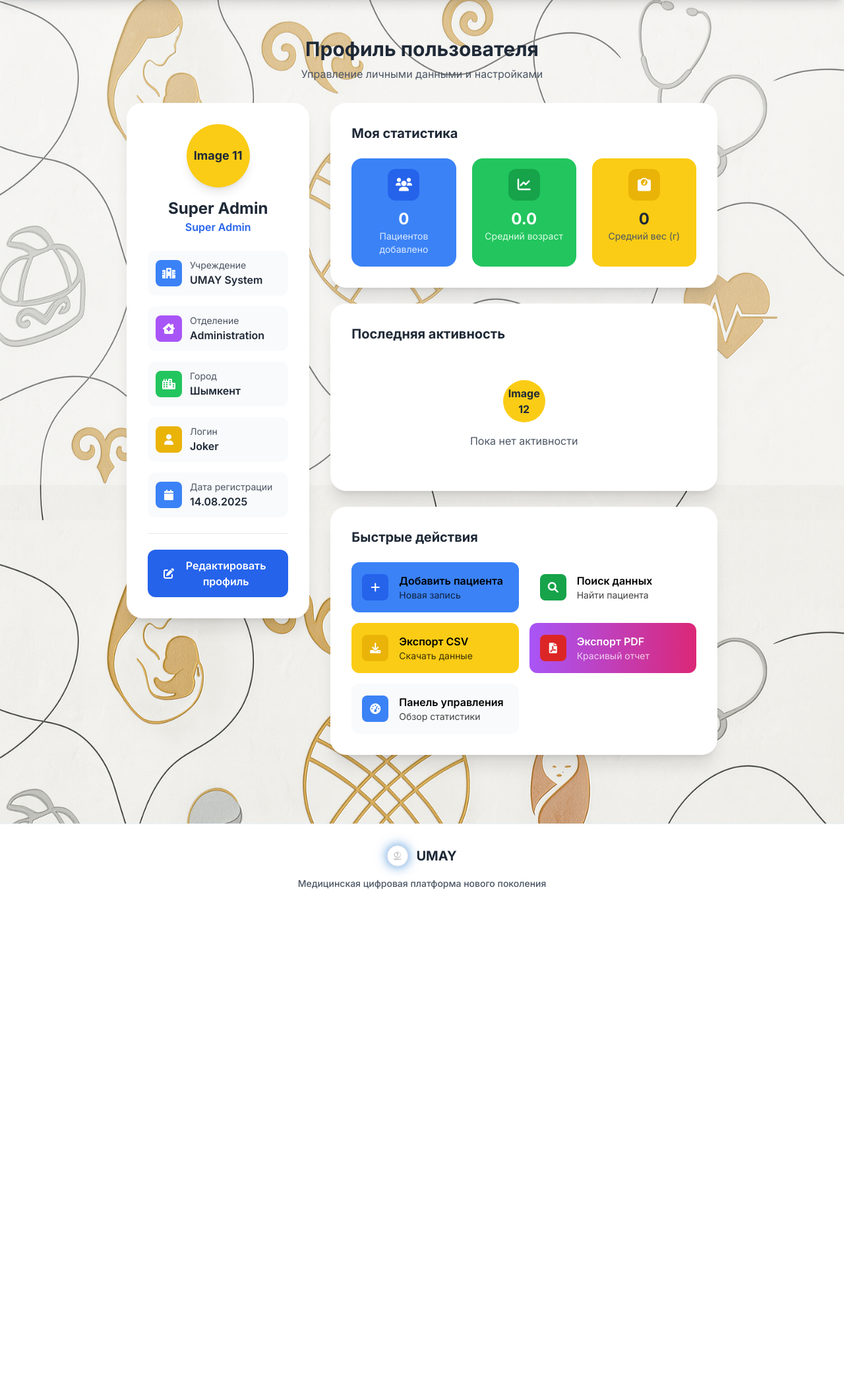
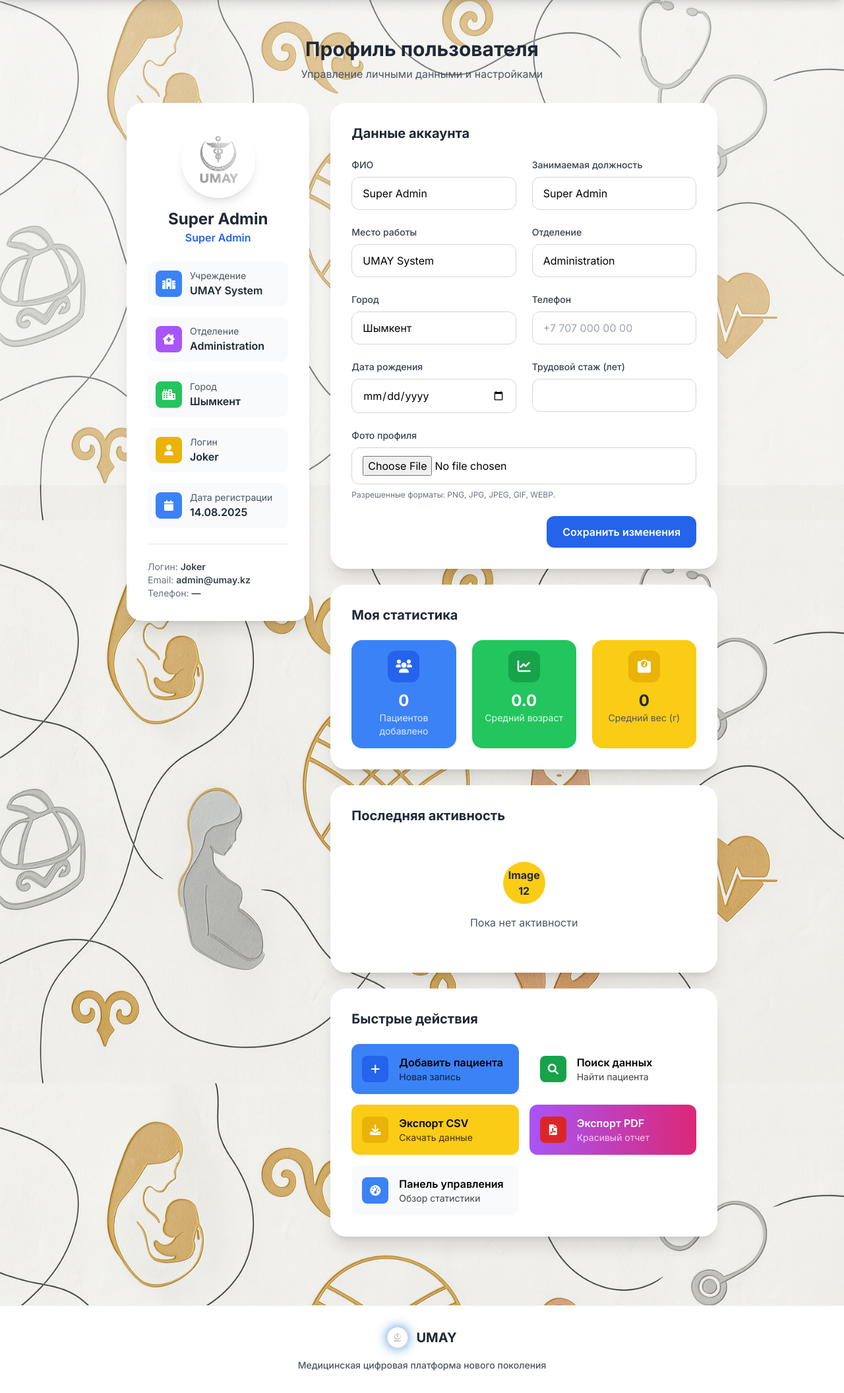
Before and after one commit to Sapar-ali/UMAY_app, a Flask app: page /profile in a window 1280 px wide. Shown: the part 65-2176 px from the top of the page at 66% size. Before the commit the page ends 1412 px from the top, so only its background shows below. Run offline with Flask 3, Linux system fonts and the light colour scheme; a user stored in the database is signed in; parts of the project's set-up code (start-up, migrations or seed data) failed here and were passed over; some libraries are stand-ins or nearby versions.

Commit message:
Profile page: editable account details + avatar upload; models extended; init auto-adds new columns; /profile supports GET/POST

```diff
--- a/app.py
+++ b/app.py
@@ -789,19 +789,39 @@ def init_database():
                     add_column_if_missing('user_pro', 'is_email_verified BOOLEAN DEFAULT 0')
                     add_column_if_missing('user_pro', 'email_verification_token VARCHAR(100)')
                     add_column_if_missing('user_pro', 'email_verification_expires DATETIME')
+                    # Profile columns (sqlite)
+                    add_column_if_missing('user_pro', 'date_of_birth DATE')
+                    add_column_if_missing('user_pro', 'work_experience_years INTEGER')
+                    add_column_if_missing('user_pro', 'phone VARCHAR(20)')
+                    add_column_if_missing('user_pro', 'avatar_filename VARCHAR(255)')
                     add_column_if_missing('user_mama', 'email VARCHAR(120)')
                     add_column_if_missing('user_mama', 'is_email_verified BOOLEAN DEFAULT 0')
                     add_column_if_missing('user_mama', 'email_verification_token VARCHAR(100)')
                     add_column_if_missing('user_mama', 'email_verification_expires DATETIME')
+                    # Profile columns (sqlite)
+                    add_column_if_missing('user_mama', 'date_of_birth DATE')
+                    add_column_if_missing('user_mama', 'work_experience_years INTEGER')
+                    add_column_if_missing('user_mama', 'phone VARCHAR(20)')
+                    add_column_if_missing('user_mama', 'avatar_filename VARCHAR(255)')
                 else:
                     add_column_if_missing('user_pro', 'email VARCHAR(120)')
                     add_column_if_missing('user_pro', 'is_email_verified BOOLEAN DEFAULT FALSE')
                     add_column_if_missing('user_pro', 'email_verification_token VARCHAR(100)')
                     add_column_if_missing('user_pro', 'email_verification_expires TIMESTAMP')
+                    # Profile columns (postgres)
+                    add_column_if_missing('user_pro', 'date_of_birth DATE')
+                    add_column_if_missing('user_pro', 'work_experience_years INTEGER')
+                    add_column_if_missing('user_pro', 'phone VARCHAR(20)')
+                    add_column_if_missing('user_pro', 'avatar_filename VARCHAR(255)')
                     add_column_if_missing('user_mama', 'email VARCHAR(120)')
                     add_column_if_missing('user_mama', 'is_email_verified BOOLEAN DEFAULT FALSE')
                     add_column_if_missing('user_mama', 'email_verification_token VARCHAR(100)')
                     add_column_if_missing('user_mama', 'email_verification_expires TIMESTAMP')
+                    # Profile columns (postgres)
+                    add_column_if_missing('user_mama', 'date_of_birth DATE')
+                    add_column_if_missing('user_mama', 'work_experience_years INTEGER')
+                    add_column_if_missing('user_mama', 'phone VARCHAR(20)')
+                    add_column_if_missing('user_mama', 'avatar_filename VARCHAR(255)')
             except Exception as e:
                 logger.warning(f"Could not ensure email columns: {e}")
 
@@ -1028,6 +1048,11 @@ class UserPro(UserMixin, db.Model):
     is_email_verified = db.Column(db.Boolean, default=False)
     email_verification_token = db.Column(db.String(100), unique=True)
     email_verification_expires = db.Column(db.DateTime)
+    # Profile extras
+    date_of_birth = db.Column(db.Date)
+    work_experience_years = db.Column(db.Integer)
+    phone = db.Column(db.String(20))
+    avatar_filename = db.Column(db.String(255))
 
 class UserMama(UserMixin, db.Model):
     __tablename__ = 'user_mama'
@@ -1047,6 +1072,11 @@ class UserMama(UserMixin, db.Model):
     is_email_verified = db.Column(db.Boolean, default=False)
     email_verification_token = db.Column(db.String(100), unique=True)
     email_verification_expires = db.Column(db.DateTime)
+    # Profile extras
+    date_of_birth = db.Column(db.Date)
+    work_experience_years = db.Column(db.Integer)
+    phone = db.Column(db.String(20))
+    avatar_filename = db.Column(db.String(255))
 
 class EmailVerification(db.Model):
     __tablename__ = 'email_verification'
@@ -1904,28 +1934,106 @@ def search():
                          delivery_methods=[d[0] for d in delivery_methods],
                          genders=[g[0] for g in genders])
 
-@app.route('/profile')
+@app.route('/profile', methods=['GET', 'POST'])
 @login_required
-@pro_required
 def profile():
-    # Получаем статистику для текущего пользователя
-    total_patients = Patient.query.filter_by(midwife=current_user.full_name).count()
-
-    # Дополнительная статистика
-    if total_patients > 0:
-        avg_age = db.session.query(db.func.avg(Patient.age)).filter_by(midwife=current_user.full_name).scalar() or 0
-        avg_weight = db.session.query(db.func.avg(Patient.child_weight)).filter_by(midwife=current_user.full_name).scalar() or 0
+    # Обновление профиля (общедоступно для всех аутентифицированных пользователей)
+    if request.method == 'POST':
+        full_name = request.form.get('full_name')
+        position = request.form.get('position')
+        city = request.form.get('city')
+        medical_institution = request.form.get('medical_institution')
+        department = request.form.get('department')
+        phone = request.form.get('phone')
+        dob_str = request.form.get('date_of_birth')
+        work_exp_str = request.form.get('work_experience_years')
+
+        # Присваиваем поля, если они переданы
+        if full_name:
+            current_user.full_name = full_name.strip()
+        if position is not None:
+            current_user.position = position.strip()
+        if city is not None:
+            current_user.city = city.strip()
+        if medical_institution is not None:
+            current_user.medical_institution = medical_institution.strip()
+        if department is not None:
+            current_user.department = department.strip()
+        if phone is not None:
+            current_user.phone = phone.strip()
+
+        # Дата рождения
+        if dob_str:
+            try:
+                current_user.date_of_birth = datetime.strptime(dob_str, '%Y-%m-%d').date()
+            except Exception:
+                flash('Некорректная дата рождения', 'error')
+
+        # Трудовой стаж
+        if work_exp_str:
+            try:
+                current_user.work_experience_years = int(work_exp_str)
+            except Exception:
+                flash('Некорректный трудовой стаж', 'error')
+
+        # Загрузка аватара
+        avatar = request.files.get('avatar')
+        if avatar and getattr(avatar, 'filename', ''):
+            filename = avatar.filename
+            if '.' in filename:
+                ext = filename.rsplit('.', 1)[1].lower()
+            else:
+                ext = ''
+            if ext in ('png', 'jpg', 'jpeg', 'gif', 'webp'):
+                import uuid
+                os.makedirs(os.path.join('static', 'uploads', 'avatars'), exist_ok=True)
+                new_name = f"{uuid.uuid4().hex}.{ext}"
+                file_path = os.path.join('static', 'uploads', 'avatars', new_name)
+                try:
+                    avatar.save(file_path)
+                    # Удаляем старый файл, если был
+                    try:
+                        if getattr(current_user, 'avatar_filename', None):
+                            old_path = os.path.join('static', 'uploads', 'avatars', current_user.avatar_filename)
+                            if os.path.isfile(old_path):
+                                os.remove(old_path)
+                    except Exception:
+                        pass
+                    current_user.avatar_filename = new_name
+                except Exception:
+                    flash('Не удалось загрузить фото', 'error')
+            else:
+                flash('Разрешены только изображения: png, jpg, jpeg, gif, webp', 'error')
+
+        try:
+            db.session.commit()
+            flash('Профиль обновлен', 'success')
+        except Exception as e:
+            db.session.rollback()
+            logger.warning(f"Profile update failed: {e}")
+            flash('Ошибка при сохранении профиля', 'error')
+        return redirect(url_for('profile'))
+
+    # Статистика и активность - только для UMAY Pro
+    if getattr(current_user, 'app_type', '') == 'pro':
+        total_patients = Patient.query.filter_by(midwife=current_user.full_name).count()
+        if total_patients > 0:
+            avg_age = db.session.query(db.func.avg(Patient.age)).filter_by(midwife=current_user.full_name).scalar() or 0
+            avg_weight = db.session.query(db.func.avg(Patient.child_weight)).filter_by(midwife=current_user.full_name).scalar() or 0
+        else:
+            avg_age = avg_weight = 0
+        recent_patients = Patient.query.filter_by(midwife=current_user.full_name).order_by(Patient.created_at.desc()).limit(5).all()
     else:
-        avg_age = avg_weight = 0
-
-    # Получаем последние пациентов текущего пользователя
-    recent_patients = Patient.query.filter_by(midwife=current_user.full_name).order_by(Patient.created_at.desc()).limit(5).all()
+        total_patients = 0
+        avg_age = 0
+        avg_weight = 0
+        recent_patients = []
 
     return render_template('profile.html',
-                         total_patients=total_patients,
-                         avg_age=round(avg_age, 1),
-                         avg_child_weight=round(avg_weight, 1),
-                         recent_patients=recent_patients)
+                           total_patients=total_patients,
+                           avg_age=round(avg_age, 1),
+                           avg_child_weight=round(avg_weight, 1),
+                           recent_patients=recent_patients)
 
 # ============================================================================
 # CMS АДМИН-ПАНЕЛЬ МАРШРУТЫ
--- a/templates/profile.html
+++ b/templates/profile.html
@@ -16,9 +16,9 @@
             <div class="lg:col-span-1">
                 <div class="bg-white rounded-3xl shadow-xl p-8 animate-slide-up">
                     <div class="text-center mb-6">
-                        <!-- IMAGE PLACEHOLDER 11 -->
-                        <div class="w-24 h-24 bg-yellow-400 rounded-full mx-auto mb-4 flex items-center justify-center text-gray-800 font-bold text-lg shadow-lg">
-                            Image 11
+                        {% set avatar_url = current_user.avatar_filename and url_for('static', filename='uploads/avatars/' + current_user.avatar_filename) %}
+                        <div class="relative w-28 h-28 mx-auto mb-4">
+                            <img src="{{ avatar_url or url_for('static', filename='assets/new-logo.png') }}" alt="Avatar" class="w-28 h-28 rounded-full object-cover border-4 border-white shadow-lg">
                         </div>
                         <h2 class="text-2xl font-bold text-gray-800">{{ current_user.full_name }}</h2>
                         <p class="text-blue-600 font-semibold">{{ current_user.position }}</p>
@@ -76,17 +76,66 @@
                         </div>
                     </div>
 
-                    <div class="mt-6 pt-6 border-t border-gray-200">
-                        <button class="w-full bg-blue-600 hover:bg-blue-700 text-white py-3 px-6 rounded-xl font-semibold transition-all duration-300 flex items-center justify-center space-x-2">
-                            <i class="fas fa-edit"></i>
-                            <span>Редактировать профиль</span>
-                        </button>
+                    <div class="mt-6 pt-6 border-t border-gray-200 text-sm text-gray-500">
+                        <p>Логин: <span class="font-semibold text-gray-700">{{ current_user.login }}</span></p>
+                        <p>Email: <span class="font-semibold text-gray-700">{{ current_user.email }}</span></p>
+                        <p>Телефон: <span class="font-semibold text-gray-700">{{ current_user.phone or '—' }}</span></p>
                     </div>
                 </div>
             </div>
 
             <!-- Main Content -->
             <div class="lg:col-span-2 space-y-6">
+                <!-- Editable Profile Form -->
+                <div class="bg-white rounded-3xl shadow-xl p-8 animate-fade-in">
+                    <h3 class="text-xl font-bold text-gray-800 mb-6">Данные аккаунта</h3>
+                    <form method="POST" enctype="multipart/form-data" class="space-y-6">
+                        <div class="grid grid-cols-1 md:grid-cols-2 gap-6">
+                            <div>
+                                <label class="block text-sm font-medium text-gray-700 mb-2">ФИО</label>
+                                <input name="full_name" type="text" value="{{ current_user.full_name }}" class="w-full px-4 py-3 border border-gray-300 rounded-xl focus:ring-2 focus:ring-blue-500 focus:border-transparent">
+                            </div>
+                            <div>
+                                <label class="block text-sm font-medium text-gray-700 mb-2">Занимаемая должность</label>
+                                <input name="position" type="text" value="{{ current_user.position }}" class="w-full px-4 py-3 border border-gray-300 rounded-xl focus:ring-2 focus:ring-blue-500 focus:border-transparent">
+                            </div>
+                            <div>
+                                <label class="block text-sm font-medium text-gray-700 mb-2">Место работы</label>
+                                <input name="medical_institution" type="text" value="{{ current_user.medical_institution }}" class="w-full px-4 py-3 border border-gray-300 rounded-xl focus:ring-2 focus:ring-blue-500 focus:border-transparent">
+                            </div>
+                            <div>
+                                <label class="block text-sm font-medium text-gray-700 mb-2">Отделение</label>
+                                <input name="department" type="text" value="{{ current_user.department }}" class="w-full px-4 py-3 border border-gray-300 rounded-xl focus:ring-2 focus:ring-blue-500 focus:border-transparent">
+                            </div>
+                            <div>
+                                <label class="block text-sm font-medium text-gray-700 mb-2">Город</label>
+                                <input name="city" type="text" value="{{ current_user.city }}" class="w-full px-4 py-3 border border-gray-300 rounded-xl focus:ring-2 focus:ring-blue-500 focus:border-transparent">
+                            </div>
+                            <div>
+                                <label class="block text-sm font-medium text-gray-700 mb-2">Телефон</label>
+                                <input name="phone" type="tel" value="{{ current_user.phone or '' }}" class="w-full px-4 py-3 border border-gray-300 rounded-xl focus:ring-2 focus:ring-blue-500 focus:border-transparent" placeholder="+7 707 000 00 00">
+                            </div>
+                            <div>
+                                <label class="block text-sm font-medium text-gray-700 mb-2">Дата рождения</label>
+                                <input name="date_of_birth" type="date" value="{{ current_user.date_of_birth and current_user.date_of_birth.strftime('%Y-%m-%d') }}" class="w-full px-4 py-3 border border-gray-300 rounded-xl focus:ring-2 focus:ring-blue-500 focus:border-transparent">
+                            </div>
+                            <div>
+                                <label class="block text-sm font-medium text-gray-700 mb-2">Трудовой стаж (лет)</label>
+                                <input name="work_experience_years" type="number" min="0" value="{{ current_user.work_experience_years or '' }}" class="w-full px-4 py-3 border border-gray-300 rounded-xl focus:ring-2 focus:ring-blue-500 focus:border-transparent">
+                            </div>
+                            <div class="md:col-span-2">
+                                <label class="block text-sm font-medium text-gray-700 mb-2">Фото профиля</label>
+                                <input name="avatar" type="file" accept="image/*" class="w-full px-4 py-3 border border-gray-300 rounded-xl focus:ring-2 focus:ring-blue-500 focus:border-transparent bg-white">
+                                <p class="text-xs text-gray-500 mt-2">Разрешенные форматы: PNG, JPG, JPEG, GIF, WEBP.</p>
+                            </div>
+                        </div>
+                        <div class="flex justify-end">
+                            <button type="submit" class="bg-blue-600 hover:bg-blue-700 text-white px-6 py-3 rounded-xl font-semibold transition-all duration-300">
+                                Сохранить изменения
+                            </button>
+                        </div>
+                    </form>
+                </div>
                 <!-- Statistics -->
                 <div class="bg-white rounded-3xl shadow-xl p-8 animate-fade-in">
                     <h3 class="text-xl font-bold text-gray-800 mb-6">Моя статистика</h3>
```
